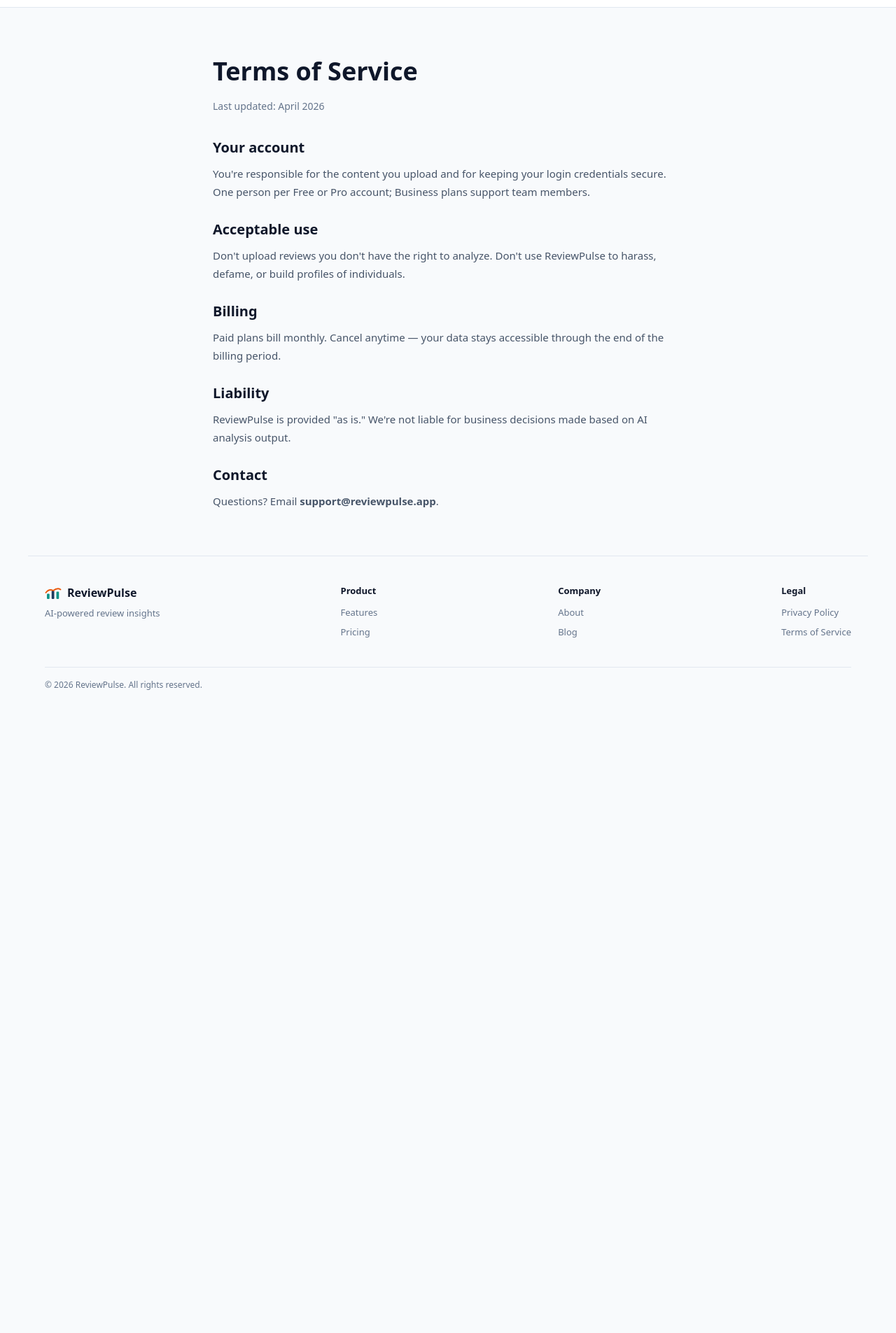
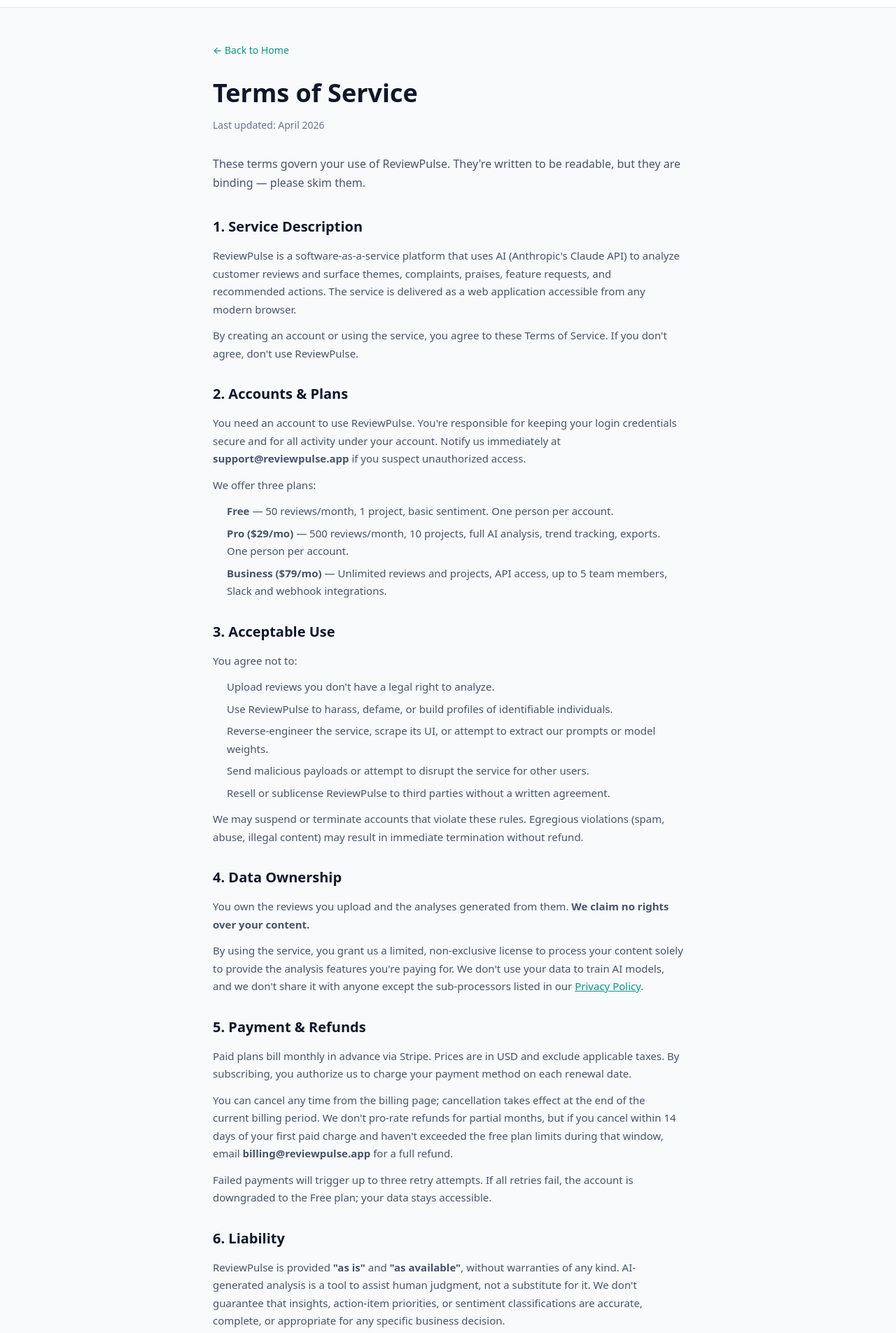
Before and after one commit to Sthe101/review-pulse, a Next.js app: page /terms in a window 1280 px wide. Shown: the part 55-1960 px from the top of the page at 70% size. Before the commit the page ends 1083 px from the top, so only its background shows below. Built offline with nearby package versions, Linux system fonts and the light colour scheme; no server answers.

Commit message:
feat: terms of service page

```diff
--- a/src/app/(marketing)/page.tsx
+++ b/src/app/(marketing)/page.tsx
@@ -4,7 +4,7 @@
 import { DonutChart } from "@/components/ui/donut-chart";
 import { FAQ, type FaqItem } from "@/components/marketing/faq";
 
-const SITE_URL = process.env.NEXT_PUBLIC_APP_URL ?? "http://localhost:3000";
+const SITE_URL = (process.env.NEXT_PUBLIC_APP_URL ?? "http://localhost:3000").replace(/\/$/, "");
 
 const PAGE_TITLE = "ReviewPulse — Turn Customer Reviews Into Your Unfair Advantage";
 const PAGE_DESC =
--- a/src/app/(marketing)/terms/page.tsx
+++ b/src/app/(marketing)/terms/page.tsx
@@ -1,4 +1,5 @@
 import type { Metadata } from "next";
+import Link from "next/link";
 
 export const metadata: Metadata = {
   title: "Terms of Service",
@@ -6,52 +7,223 @@
   alternates: { canonical: "/terms" },
 };
 
+const SECTIONS = [
+  {
+    id: "service-description",
+    h: "1. Service Description",
+    body: (
+      <>
+        <p style={{ marginBottom: 12 }}>
+          ReviewPulse is a software-as-a-service platform that uses AI (Anthropic&apos;s Claude
+          API) to analyze customer reviews and surface themes, complaints, praises, feature
+          requests, and recommended actions. The service is delivered as a web application
+          accessible from any modern browser.
+        </p>
+        <p style={{ marginBottom: 0 }}>
+          By creating an account or using the service, you agree to these Terms of Service. If you
+          don&apos;t agree, don&apos;t use ReviewPulse.
+        </p>
+      </>
+    ),
+  },
+  {
+    id: "accounts-plans",
+    h: "2. Accounts & Plans",
+    body: (
+      <>
+        <p style={{ marginBottom: 12 }}>
+          You need an account to use ReviewPulse. You&apos;re responsible for keeping your login
+          credentials secure and for all activity under your account. Notify us immediately at{" "}
+          <strong>support@reviewpulse.app</strong> if you suspect unauthorized access.
+        </p>
+        <p style={{ marginBottom: 12 }}>We offer three plans:</p>
+        <ul style={{ paddingLeft: 20, marginBottom: 0 }}>
+          <li style={{ marginBottom: 6 }}>
+            <strong>Free</strong> — 50 reviews/month, 1 project, basic sentiment. One person per
+            account.
+          </li>
+          <li style={{ marginBottom: 6 }}>
+            <strong>Pro ($29/mo)</strong> — 500 reviews/month, 10 projects, full AI analysis,
+            trend tracking, exports. One person per account.
+          </li>
+          <li>
+            <strong>Business ($79/mo)</strong> — Unlimited reviews and projects, API access, up to
+            5 team members, Slack and webhook integrations.
+          </li>
+        </ul>
+      </>
+    ),
+  },
+  {
+    id: "acceptable-use",
+    h: "3. Acceptable Use",
+    body: (
+      <>
+        <p style={{ marginBottom: 12 }}>You agree not to:</p>
+        <ul style={{ paddingLeft: 20, marginBottom: 0 }}>
+          <li style={{ marginBottom: 6 }}>
+            Upload reviews you don&apos;t have a legal right to analyze.
+          </li>
+          <li style={{ marginBottom: 6 }}>
+            Use ReviewPulse to harass, defame, or build profiles of identifiable individuals.
+          </li>
+          <li style={{ marginBottom: 6 }}>
+            Reverse-engineer the service, scrape its UI, or attempt to extract our prompts or
+            model weights.
+          </li>
+          <li style={{ marginBottom: 6 }}>
+            Send malicious payloads or attempt to disrupt the service for other users.
+          </li>
+          <li>
+            Resell or sublicense ReviewPulse to third parties without a written agreement.
+          </li>
+        </ul>
+        <p style={{ marginTop: 12, marginBottom: 0 }}>
+          We may suspend or terminate accounts that violate these rules. Egregious violations
+          (spam, abuse, illegal content) may result in immediate termination without refund.
+        </p>
+      </>
+    ),
+  },
+  {
+    id: "data-ownership",
+    h: "4. Data Ownership",
+    body: (
+      <>
+        <p style={{ marginBottom: 12 }}>
+          You own the reviews you upload and the analyses generated from them.{" "}
+          <strong>We claim no rights over your content.</strong>
+        </p>
+        <p style={{ marginBottom: 0 }}>
+          By using the service, you grant us a limited, non-exclusive license to process your
+          content solely to provide the analysis features you&apos;re paying for. We don&apos;t
+          use your data to train AI models, and we don&apos;t share it with anyone except the
+          sub-processors listed in our{" "}
+          <Link href="/privacy" style={{ color: "var(--teal)", textDecoration: "underline" }}>
+            Privacy Policy
+          </Link>
+          .
+        </p>
+      </>
+    ),
+  },
+  {
+    id: "payment-refunds",
+    h: "5. Payment & Refunds",
+    body: (
+      <>
+        <p style={{ marginBottom: 12 }}>
+          Paid plans bill monthly in advance via Stripe. Prices are in USD and exclude applicable
+          taxes. By subscribing, you authorize us to charge your payment method on each renewal
+          date.
+        </p>
+        <p style={{ marginBottom: 12 }}>
+          You can cancel any time from the billing page; cancellation takes effect at the end of
+          the current billing period. We don&apos;t pro-rate refunds for partial months, but if
+          you cancel within 14 days of your first paid charge and haven&apos;t exceeded the free
+          plan limits during that window, email <strong>billing@reviewpulse.app</strong> for a
+          full refund.
+        </p>
+        <p style={{ marginBottom: 0 }}>
+          Failed payments will trigger up to three retry attempts. If all retries fail, the
+          account is downgraded to the Free plan; your data stays accessible.
+        </p>
+      </>
+    ),
+  },
+  {
+    id: "liability",
+    h: "6. Liability",
+    body: (
+      <>
+        <p style={{ marginBottom: 12 }}>
+          ReviewPulse is provided <strong>&quot;as is&quot;</strong> and{" "}
+          <strong>&quot;as available&quot;</strong>, without warranties of any kind. AI-generated
+          analysis is a tool to assist human judgment, not a substitute for it. We don&apos;t
+          guarantee that insights, action-item priorities, or sentiment classifications are
+          accurate, complete, or appropriate for any specific business decision.
+        </p>
+        <p style={{ marginBottom: 0 }}>
+          To the maximum extent permitted by law, our total liability for any claim arising from
+          or related to the service is limited to the amount you paid us in the 12 months
+          preceding the claim. We are not liable for indirect, incidental, consequential, or
+          punitive damages, including lost profits, lost data, or business interruption.
+        </p>
+      </>
+    ),
+  },
+  {
+    id: "changes",
+    h: "7. Changes to These Terms",
+    body: (
+      <>
+        <p style={{ marginBottom: 12 }}>
+          We may update these terms occasionally — for example, to reflect new features, pricing,
+          or legal requirements. When we make material changes, we&apos;ll email the address on
+          your account at least 14 days before they take effect.
+        </p>
+        <p style={{ marginBottom: 0 }}>
+          Continuing to use the service after changes take effect means you accept the updated
+          terms. If you don&apos;t agree, cancel your subscription before the effective date.
+          Questions? Email <strong>support@reviewpulse.app</strong>.
+        </p>
+      </>
+    ),
+  },
+] as const;
+
 export default function TermsPage() {
   return (
-    <article style={{ maxWidth: 720, margin: "0 auto", padding: "64px 24px" }}>
-      <h1 style={{ fontSize: 36, fontWeight: 700, marginBottom: 12 }}>Terms of Service</h1>
-      <p style={{ fontSize: 14, color: "var(--tx3)", marginBottom: 32 }}>Last updated: April 2026</p>
+    <article style={{ maxWidth: 720, margin: "0 auto", padding: "48px 24px 80px" }}>
+      <Link
+        href="/"
+        style={{
+          display: "inline-block",
+          fontSize: 14,
+          color: "var(--teal)",
+          textDecoration: "none",
+          marginBottom: 24,
+          fontWeight: 500,
+        }}
+      >
+        ← Back to Home
+      </Link>
 
-      <section style={{ fontSize: 15, color: "var(--tx2)", lineHeight: 1.7 }}>
-        <h2 style={{ fontSize: 20, fontWeight: 700, color: "var(--tx)", marginTop: 24, marginBottom: 8 }}>
-          Your account
-        </h2>
-        <p>
-          You&apos;re responsible for the content you upload and for keeping your login credentials
-          secure. One person per Free or Pro account; Business plans support team members.
-        </p>
+      <h1 style={{ fontSize: 36, fontWeight: 700, marginBottom: 8 }}>Terms of Service</h1>
+      <p style={{ fontSize: 14, color: "var(--tx3)", marginBottom: 32 }}>
+        Last updated: April 2026
+      </p>
 
-        <h2 style={{ fontSize: 20, fontWeight: 700, color: "var(--tx)", marginTop: 24, marginBottom: 8 }}>
-          Acceptable use
-        </h2>
-        <p>
-          Don&apos;t upload reviews you don&apos;t have the right to analyze. Don&apos;t use
-          ReviewPulse to harass, defame, or build profiles of individuals.
-        </p>
+      <p style={{ fontSize: 16, color: "var(--tx2)", lineHeight: 1.7, marginBottom: 32 }}>
+        These terms govern your use of ReviewPulse. They&apos;re written to be readable, but they
+        are binding — please skim them.
+      </p>
 
-        <h2 style={{ fontSize: 20, fontWeight: 700, color: "var(--tx)", marginTop: 24, marginBottom: 8 }}>
-          Billing
-        </h2>
-        <p>
-          Paid plans bill monthly. Cancel anytime — your data stays accessible through the end of
-          the billing period.
-        </p>
-
-        <h2 style={{ fontSize: 20, fontWeight: 700, color: "var(--tx)", marginTop: 24, marginBottom: 8 }}>
-          Liability
-        </h2>
-        <p>
-          ReviewPulse is provided &quot;as is.&quot; We&apos;re not liable for business decisions
-          made based on AI analysis output.
-        </p>
-
-        <h2 style={{ fontSize: 20, fontWeight: 700, color: "var(--tx)", marginTop: 24, marginBottom: 8 }}>
-          Contact
-        </h2>
-        <p>
-          Questions? Email <strong>support@reviewpulse.app</strong>.
-        </p>
-      </section>
+      {SECTIONS.map((s) => (
+        <section
+          key={s.id}
+          id={s.id}
+          style={{
+            fontSize: 15,
+            color: "var(--tx2)",
+            lineHeight: 1.7,
+            marginBottom: 28,
+            scrollMarginTop: 80,
+          }}
+        >
+          <h2
+            style={{
+              fontSize: 20,
+              fontWeight: 700,
+              color: "var(--tx)",
+              marginBottom: 12,
+            }}
+          >
+            {s.h}
+          </h2>
+          {s.body}
+        </section>
+      ))}
     </article>
   );
 }
--- a/src/app/layout.tsx
+++ b/src/app/layout.tsx
@@ -3,7 +3,7 @@
 import { ToastProvider } from "@/components/ui/toast-provider";
 import "./globals.css";
 
-const SITE_URL = process.env.NEXT_PUBLIC_APP_URL ?? "http://localhost:3000";
+const SITE_URL = (process.env.NEXT_PUBLIC_APP_URL ?? "http://localhost:3000").replace(/\/$/, "");
 
 export const metadata: Metadata = {
   metadataBase: new URL(SITE_URL),
--- a/src/app/robots.ts
+++ b/src/app/robots.ts
@@ -1,6 +1,6 @@
 import type { MetadataRoute } from "next";
 
-const SITE_URL = process.env.NEXT_PUBLIC_APP_URL ?? "http://localhost:3000";
+const SITE_URL = (process.env.NEXT_PUBLIC_APP_URL ?? "http://localhost:3000").replace(/\/$/, "");
 
 export default function robots(): MetadataRoute.Robots {
   return {
--- a/src/app/sitemap.ts
+++ b/src/app/sitemap.ts
@@ -1,6 +1,6 @@
 import type { MetadataRoute } from "next";
 
-const SITE_URL = process.env.NEXT_PUBLIC_APP_URL ?? "http://localhost:3000";
+const SITE_URL = (process.env.NEXT_PUBLIC_APP_URL ?? "http://localhost:3000").replace(/\/$/, "");
 
 export default function sitemap(): MetadataRoute.Sitemap {
   const now = new Date();
```
Also changed, not shown: .claude/settings.local.json, 1 other file (tests, documents, lock files or other folders).
